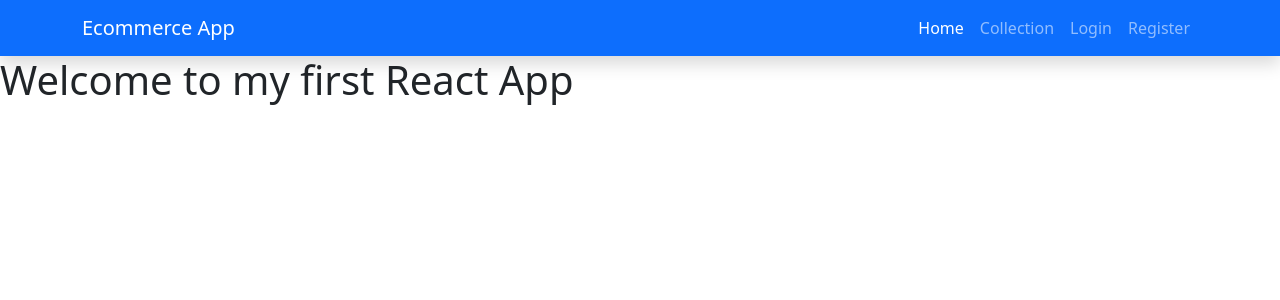
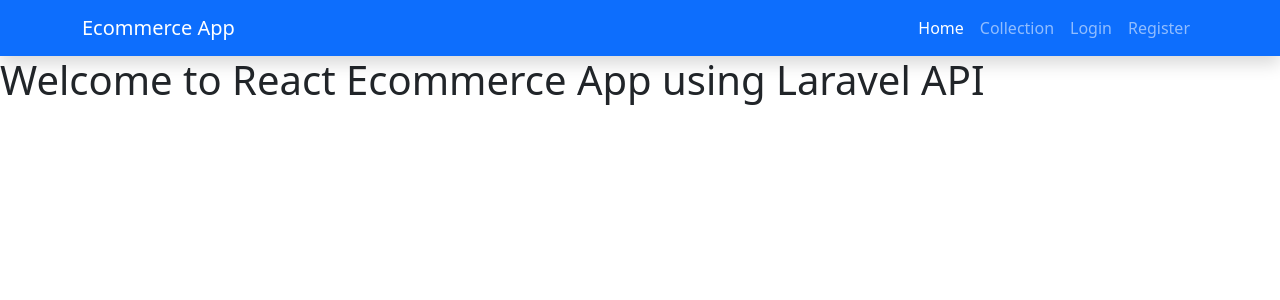
Before and after one commit to sirval/ecommerce-react-api, a React (Create React App) app: page / in a window 1280 px wide. Shown: the top 300 px of the page. Built offline with nearby package versions, Linux system fonts and the light colour scheme.

Commit message:
updated home.js

```diff
--- a/src/components/frontend/Home.js
+++ b/src/components/frontend/Home.js
@@ -5,7 +5,7 @@
     return (
         <div>
             <Navbar/>
-            <h1>Welcome to my first React App</h1>
+            <h1>Welcome to React Ecommerce App using Laravel API</h1>
         </div>
 
     );
```
